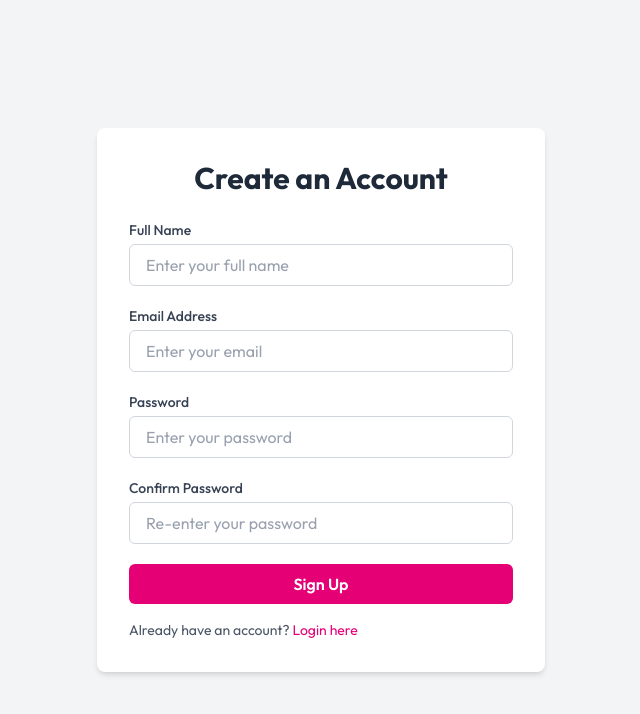
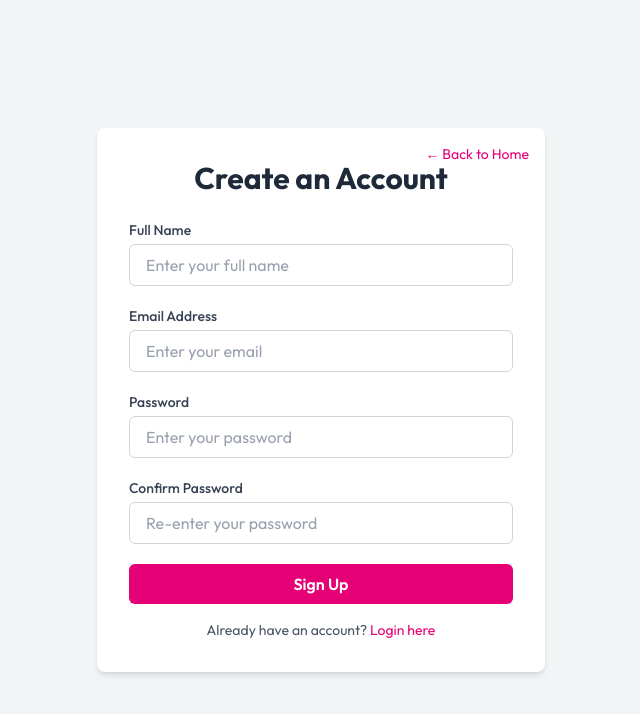
Before and after one commit to Arifansari8299/BookStore, a React (Vite) app in the folder client/: page /signup in a window 1280 px wide. Shown: the top 714 px of the page, without its empty margins (319-959 px from the left). Built offline with nearby package versions, Linux system fonts and the light colour scheme.

Commit message:
added back ho home button on singup

```diff
--- a/client/src/components/Signup.jsx
+++ b/client/src/components/Signup.jsx
@@ -1,14 +1,28 @@
 import React from "react";
+import { useNavigate } from "react-router-dom";
 import Login from "./Login";
 
 const Signup = () => {
+  const navigate = useNavigate();
+
   return (
     <div className="min-h-screen flex items-center justify-center bg-gray-100 dark:bg-slate-900 px-4">
-      <div className="w-full max-w-md bg-white dark:bg-slate-900 p-8 rounded-lg shadow-md">
+      <div className="w-full max-w-md bg-white dark:bg-slate-900 p-8 rounded-lg shadow-md relative">
+
+        {/* 🔙 Back Button inside card (top-right corner of card) */}
+        <button
+          onClick={() => navigate("/")}
+          className="absolute top-4 right-4 text-sm text-pink-600 hover:underline"
+        >
+          ← Back to Home
+        </button>
+
         <h2 className="text-3xl font-bold text-center text-gray-800 dark:text-white mb-6">
           Create an Account
         </h2>
+
         <form className="space-y-5">
+          {/* Full Name */}
           <div>
             <label className="block mb-1 text-sm font-medium text-gray-700 dark:text-gray-300">
               Full Name
@@ -19,6 +33,7 @@ const Signup = () => {
               className="w-full px-4 py-2 border border-gray-300 dark:border-slate-600 rounded-md bg-white dark:bg-slate-700 text-gray-800 dark:text-white placeholder-gray-400 focus:outline-none focus:ring-2 focus:ring-pink-500"
             />
           </div>
+
           {/* Email */}
           <div>
             <label className="block mb-1 text-sm font-medium text-gray-700 dark:text-gray-300">
@@ -30,6 +45,7 @@ const Signup = () => {
               className="w-full px-4 py-2 border border-gray-300 dark:border-slate-600 rounded-md bg-white dark:bg-slate-700 text-gray-800 dark:text-white placeholder-gray-400 focus:outline-none focus:ring-2 focus:ring-pink-500"
             />
           </div>
+
           {/* Password */}
           <div>
             <label className="block mb-1 text-sm font-medium text-gray-700 dark:text-gray-300">
@@ -41,6 +57,7 @@ const Signup = () => {
               className="w-full px-4 py-2 border border-gray-300 dark:border-slate-600 rounded-md bg-white dark:bg-slate-700 text-gray-800 dark:text-white placeholder-gray-400 focus:outline-none focus:ring-2 focus:ring-pink-500"
             />
           </div>
+
           {/* Confirm Password */}
           <div>
             <label className="block mb-1 text-sm font-medium text-gray-700 dark:text-gray-300">
@@ -52,6 +69,7 @@ const Signup = () => {
               className="w-full px-4 py-2 border border-gray-300 dark:border-slate-600 rounded-md bg-white dark:bg-slate-700 text-gray-800 dark:text-white placeholder-gray-400 focus:outline-none focus:ring-2 focus:ring-pink-500"
             />
           </div>
+
           {/* Submit Button */}
           <div>
             <button
@@ -62,21 +80,21 @@ const Signup = () => {
             </button>
           </div>
         </form>
+
         {/* Redirect to login */}
-        <p className="text-sm  text-gray-600 dark:text-gray-400 mt-4">
+        <p className="text-sm text-center text-gray-600 dark:text-gray-400 mt-4">
           Already have an account?{" "}
           <a
             href="#"
             className="text-pink-600 hover:underline"
             onClick={(e) => {
-              e.preventDefault(); // Page reload roko
+              e.preventDefault();
               const modal = document.getElementById("my_modal_3");
-              if (modal) modal.showModal(); // Apne existing modal ko dikhao
+              if (modal) modal.showModal();
             }}
           >
             Login here
           </a>
-          {/* Apna pehle se banaya hua Login modal component */}
           <Login />
         </p>
       </div>
```
